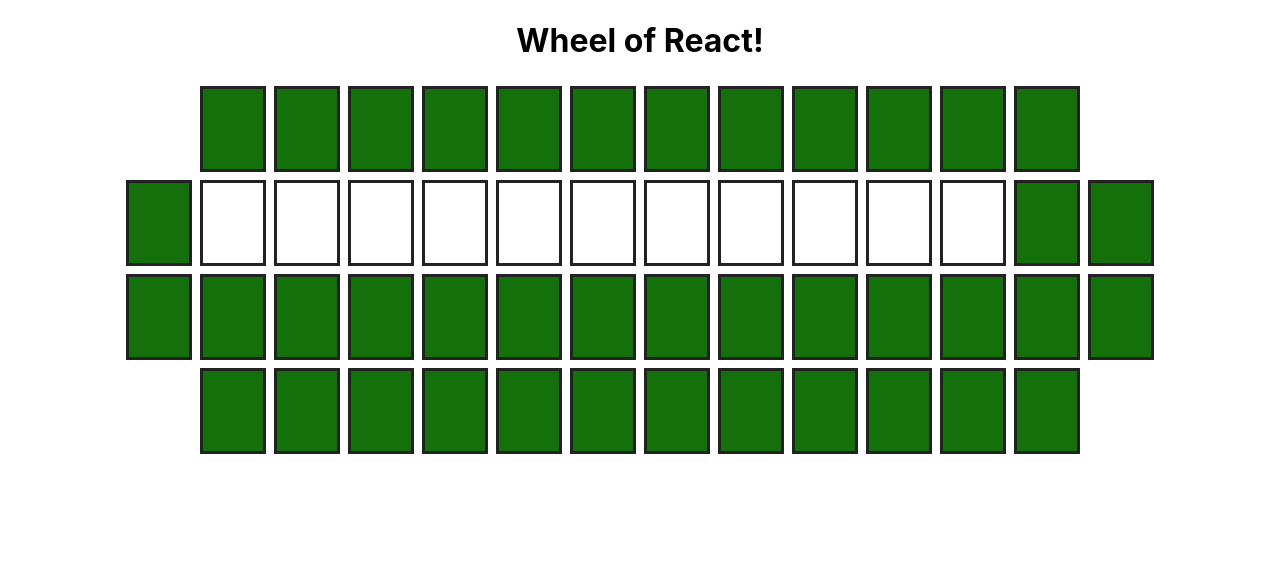
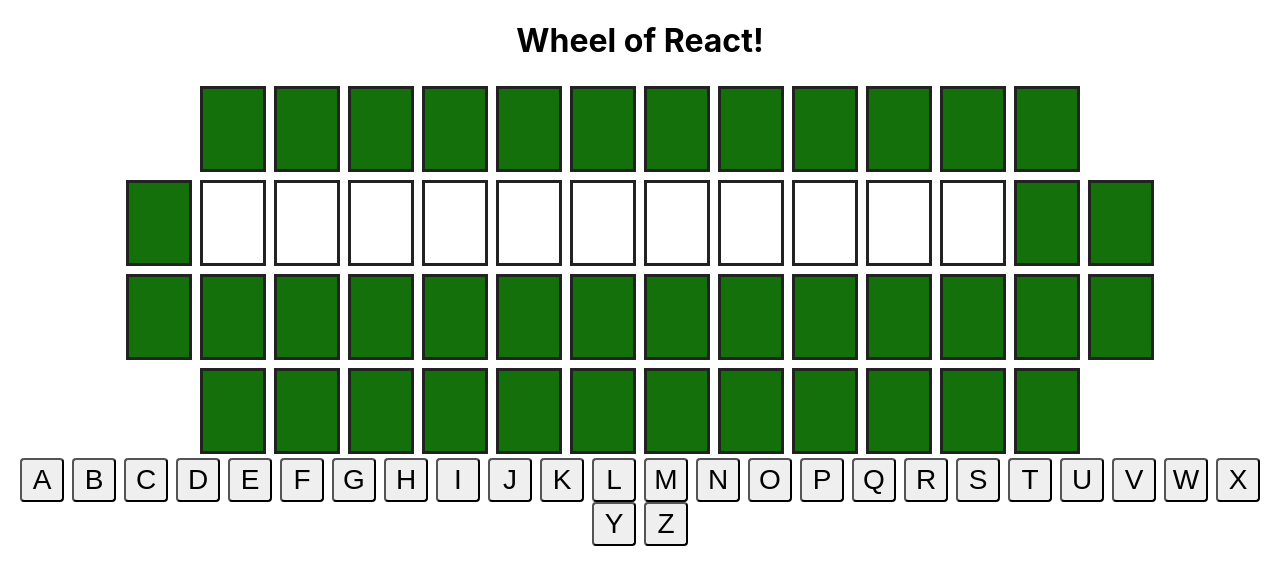
Before and after one commit to yfzwinnie/wheel-of-react, a React (Create React App) app: page / in a window 1280 px wide. Shown: the top 584 px of the page. Built offline with nearby package versions, Linux system fonts and the light colour scheme.

Commit message:
add alphabet option buttons

```diff
--- a/src/App.js
+++ b/src/App.js
@@ -1,6 +1,8 @@
 import React, { useState, useEffect } from 'react';
+
 import './App.scss';
 import Board from './components/Board/Board';
+import AlphabetButtons from './components/AlphabetButtons/AlphabetButtons';
 import puzzles from './puzzle.json';
 
 function App() {
@@ -15,6 +17,7 @@ function App() {
       <header className="App-header">
         <h1>Wheel of React!</h1>
         <Board currentPuzzle={currentPuzzle}/>
+        <AlphabetButtons />
       </header>
     </div>
   );
--- a/src/App.scss
+++ b/src/App.scss
@@ -1,3 +1,9 @@
+.App {
+  display: flex;
+  flex-direction: column;
+  justify-content: center;
+}
+
 h1 {
   text-align: center;
 }
--- /dev/null
+++ b/src/components/AlphabetButtons/AlphabetButtons.js
@@ -0,0 +1,14 @@
+import React from 'react'
+
+import './AlphabetButtons.scss'
+
+const alphabetArray = 'abcdefghijklmnopqrstuvwxyz'.split('');
+
+export default function AlphabetButtons() {
+
+  return (
+    <div className="alphabet-buttons-container">
+      {alphabetArray.map(letter => <button key={letter}>{letter}</button>)}
+    </div>
+  )
+}
--- /dev/null
+++ b/src/components/AlphabetButtons/AlphabetButtons.scss
@@ -0,0 +1,20 @@
+.alphabet-buttons-container {
+  display: flex;
+  justify-content: center;
+  flex-wrap: wrap;
+}
+
+button {
+  width: 2.75rem;
+  height: 2.75rem;
+  font-size: 1.75rem;
+  text-transform: uppercase;
+  margin: 0 0.25rem;
+  border-radius: 0.25rem;
+  transition: transform 0.3s;
+
+  &:hover {
+    cursor: pointer;
+    transform: scale(1.1);
+  }
+}
```
